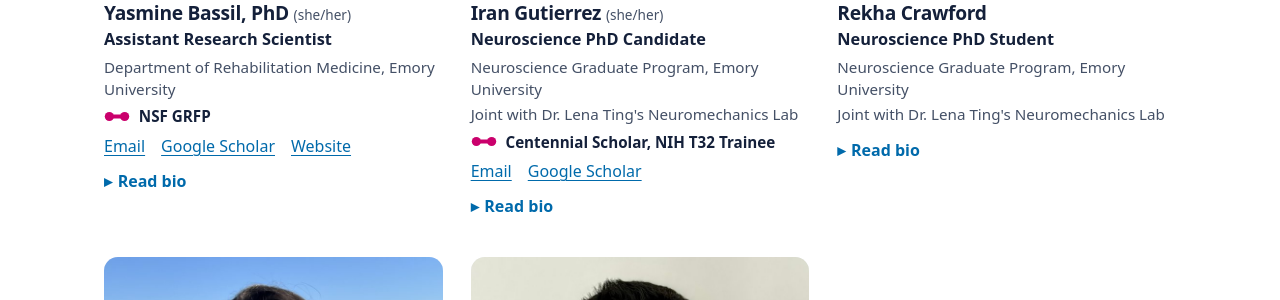
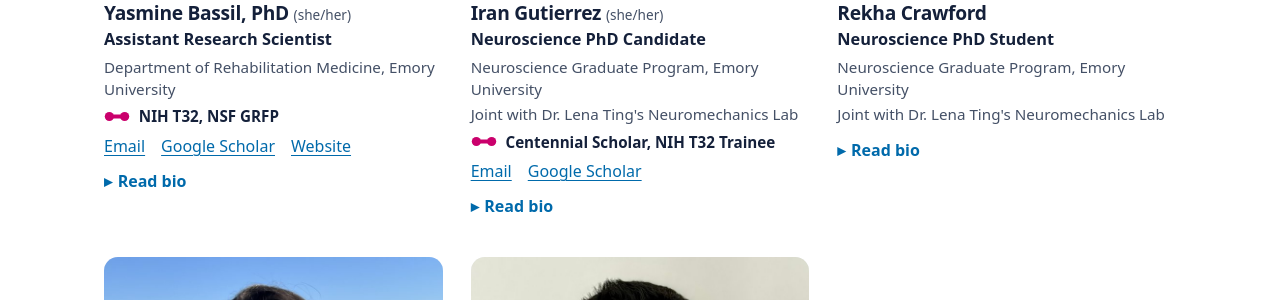
Before and after one commit to npresearchlab/npresearchlab.github.io, a Jekyll site: the page built from people.html, in a window 1280 px wide and 900 px high, scrolled down 1892 px. Shown: the part 154-454 px from the top of the window. Built offline with Jekyll 4.4.1, drawn with Linux system fonts in a browser that asks for light colours; some web fonts are replaced.

Commit message:
People: Yasmine's award line
Co-Authored-By: Claude Opus 5.5 <noreply@anthropic.com>
Claude-Session: https://claude.ai/code/session_01A6YfpnrJqQKYAxW4w34cR4

```diff
--- a/_data/members.yml
+++ b/_data/members.yml
@@ -53,7 +53,7 @@
   role: Assistant Research Scientist
   group: Research staff, postdocs, and graduate students
   affiliation: Department of Rehabilitation Medicine, Emory University
-  honors: NSF GRFP
+  honors: NIH T32, NSF GRFP
   photo: /assets/img/people/yasmine-bassil.jpg
   links:
   - label: Email
```
